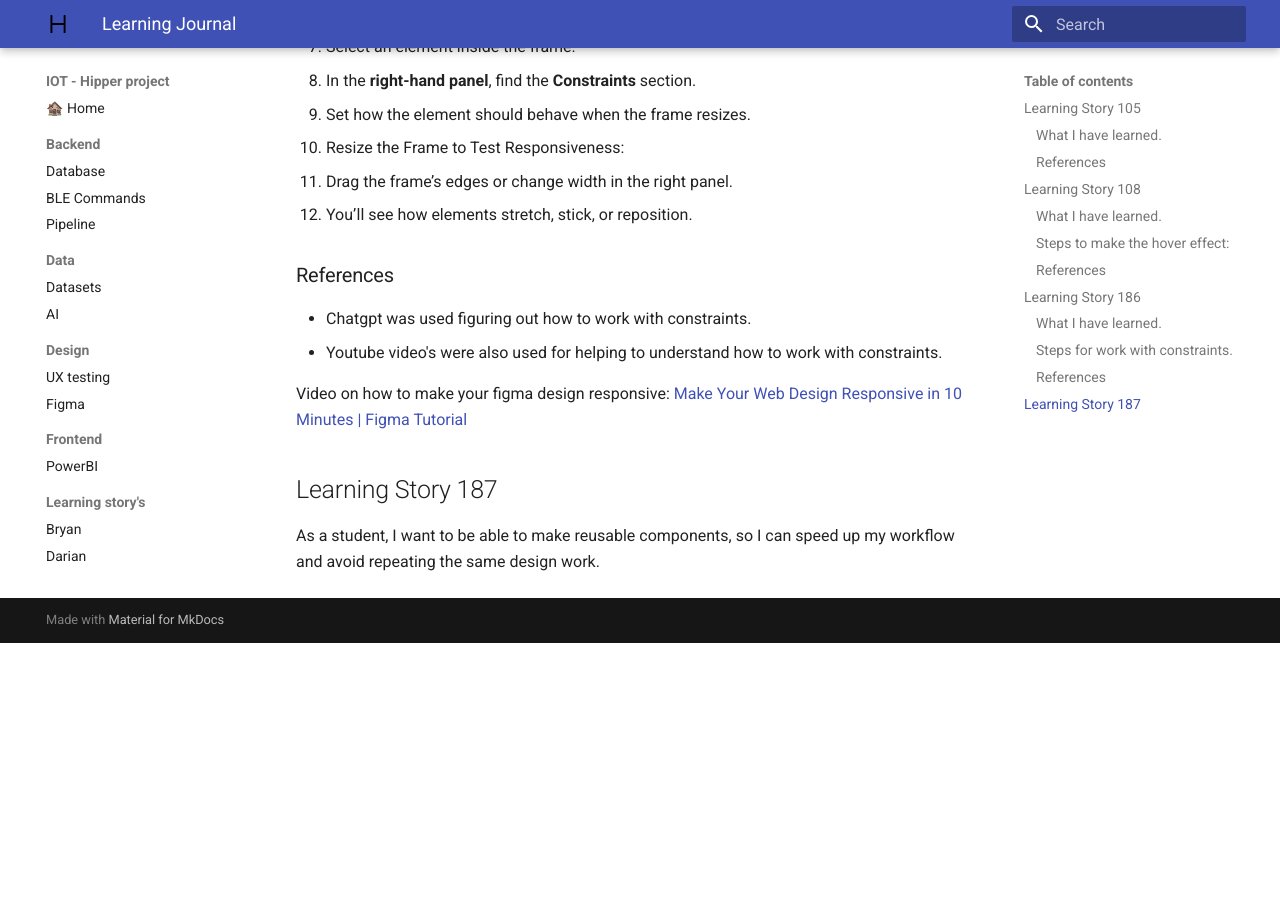
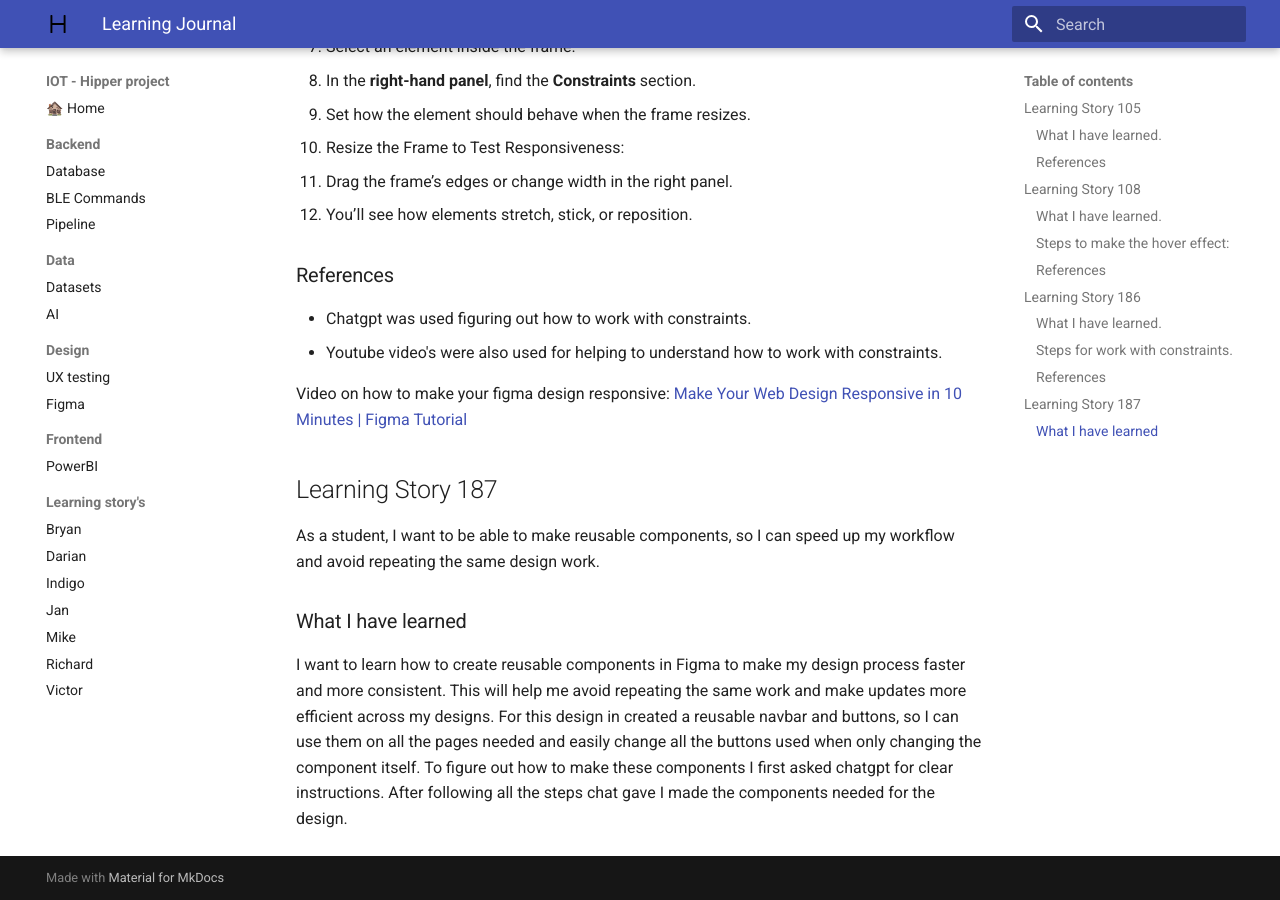
Before and after one commit to Vic-Warden/Digital-Life-Hipper-Monitoring, an MkDocs documentation site: the page built from docs/learning/journalRichard.md, in a window 1280 px wide and 900 px high, scrolled down 4057 px. Built offline with MkDocs 1.6.1 and Material for MkDocs 9.7.7, drawn with Linux system fonts in a browser that asks for light colours; before the commit the page ends 4700 px from its top, so only the background shows below that.

Commit message:
docs: What i have learned.

```diff
--- a/docs/learning/journalRichard.md
+++ b/docs/learning/journalRichard.md
@@ -87,3 +87,6 @@
 
 ## Learning Story 187
 As a student, I want to be able to make reusable components, so I can speed up my workflow and avoid repeating the same design work.
+
+### What I have learned
+I want to learn how to create reusable components in Figma to make my design process faster and more consistent. This will help me avoid repeating the same work and make updates more efficient across my designs. For this design in created a reusable navbar and buttons, so I can use them on all the pages needed and easily change all the buttons used when only changing the component itself. To figure out how to make these components I first asked chatgpt for clear instructions. After following all the steps chat gave I made the components needed for the design.
```
